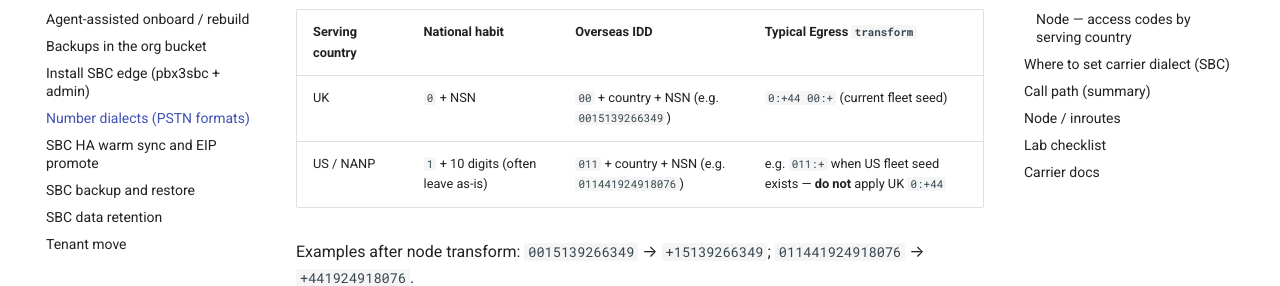
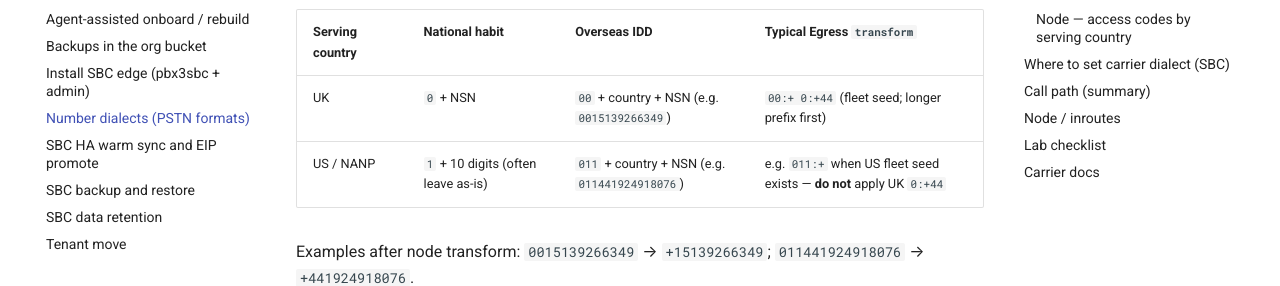
Before and after one commit to aelintra/pbx3-docs, an MkDocs documentation site: the page built from docs/fleet/number-dialect.md, in a window 1280 px wide and 900 px high, scrolled down 1022 px. Shown: the part 170-456 px from the top of the window. Built offline with MkDocs 1.6.1 and Material for MkDocs 9.7.7, drawn with Linux system fonts in a browser that asks for light colours; comment, search, counter and statistics services are not loaded.

Commit message:
docs(number-dialect): UK fleet seed 00:+ before 0:+44
Co-authored-by: Cursor <cursoragent@cursor.com>

```diff
--- a/docs/fleet/number-dialect.md
+++ b/docs/fleet/number-dialect.md
@@ -25,7 +25,7 @@ ITU-T E.164 is the digit structure; for SIP routing across carriers and Teams-st
 
 | Serving country | National habit | Overseas IDD | Typical Egress `transform` |
 |-----------------|----------------|--------------|----------------------------|
-| UK | `0` + NSN | `00` + country + NSN (e.g. `0015139266349`) | `0:+44 00:+` (current fleet seed) |
+| UK | `0` + NSN | `00` + country + NSN (e.g. `0015139266349`) | `00:+ 0:+44` (fleet seed; longer prefix first) |
 | US / NANP | `1` + 10 digits (often leave as-is) | `011` + country + NSN (e.g. `011441924918076`) | e.g. `011:+` when US fleet seed exists — **do not** apply UK `0:+44` |
 
 Examples after node transform: `0015139266349` → `+15139266349`; `011441924918076` → `+441924918076`.
```
